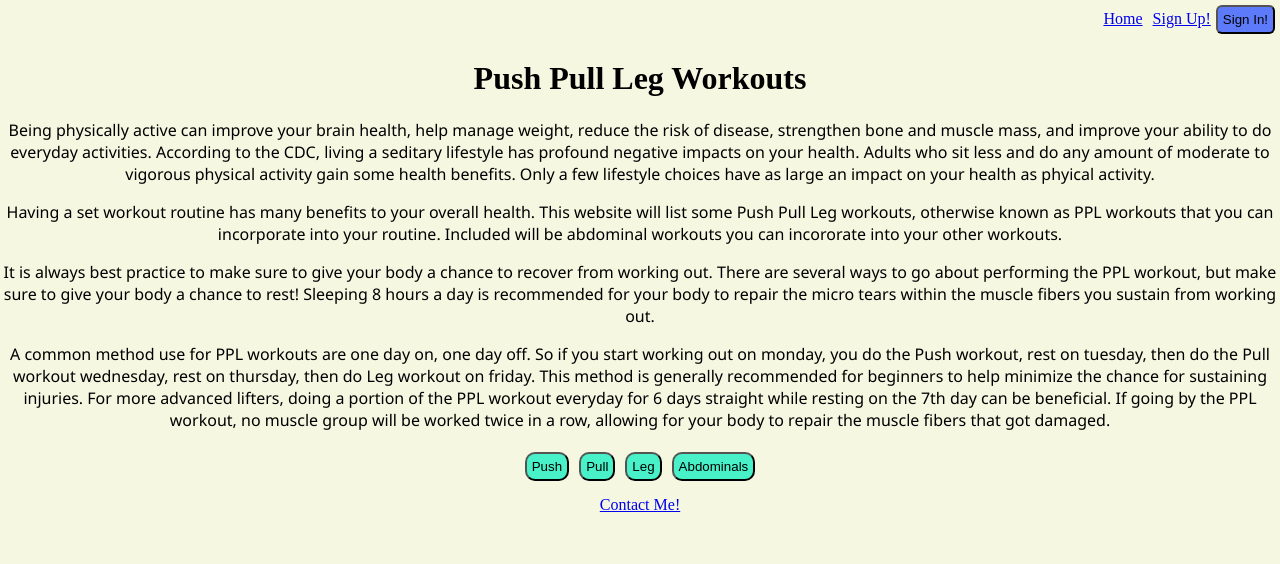
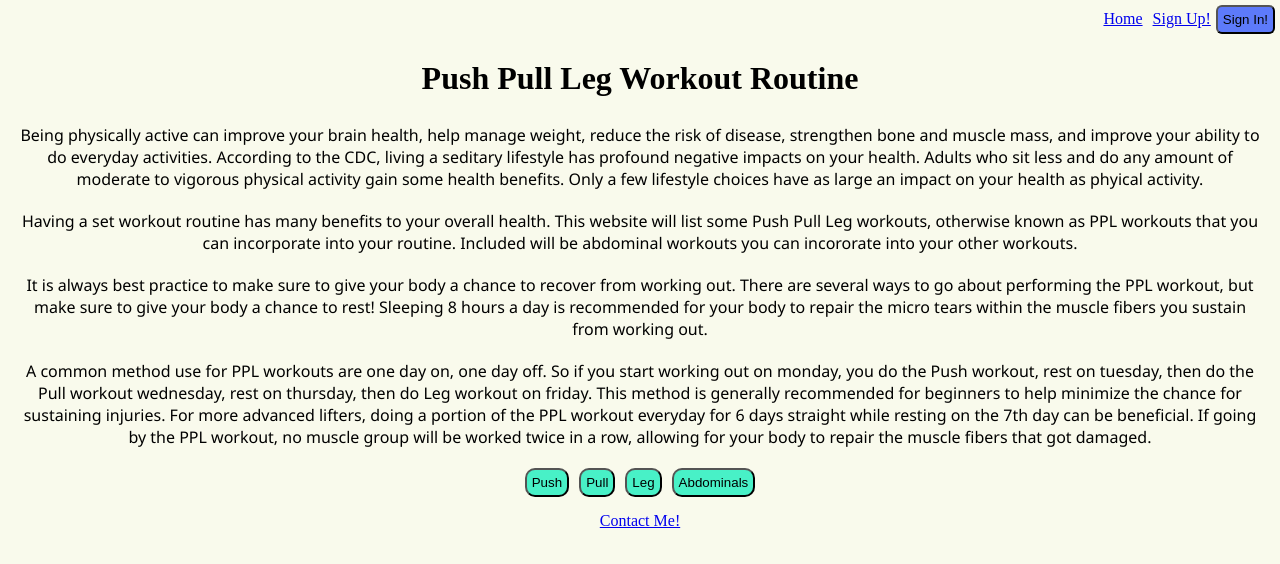
Before and after one commit to Codingisfun190/finalproject, a React (Create React App) app: page / in a window 1280 px wide. Shown: the top 564 px of the page. Built offline with nearby package versions, Linux system fonts and the light colour scheme.

Commit message:
more CSS changes

```diff
--- a/src/App.css
+++ b/src/App.css
@@ -1,6 +1,6 @@
 body {
   text-align: center;
-  background-color: rgb(245, 247, 225)
+  background-color: rgb(249, 250, 236)
 }
 
 .nav-bar {
@@ -40,7 +40,9 @@ body {
 }
 
 p {
-  font-family:'Segoe UI', Tahoma, Geneva, Verdana, sans-serif
+  font-family:'Segoe UI', Tahoma, Geneva, Verdana, sans-serif;
+  padding: 5px;
+  margin: 10px;
 }
 
 .all-pull-workouts {
--- a/src/App.js
+++ b/src/App.js
@@ -73,7 +73,7 @@ function App() {
         </a>
         <button className="nav-button">Sign In!</button>
       </nav>
-      <h1>Push Pull Leg Workouts</h1>
+      <h1>Push Pull Leg Workout Routine</h1>
       <p>
         Being physically active can improve your brain health, help manage
         weight, reduce the risk of disease, strengthen bone and muscle mass, and
```
